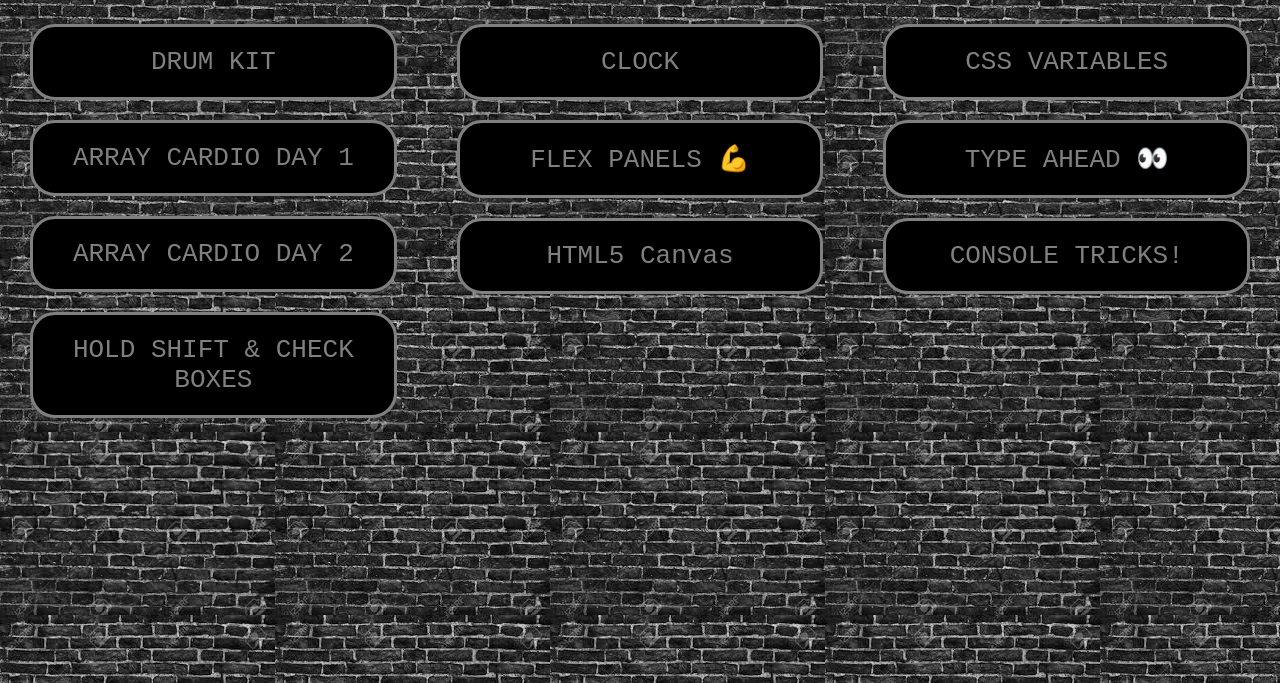
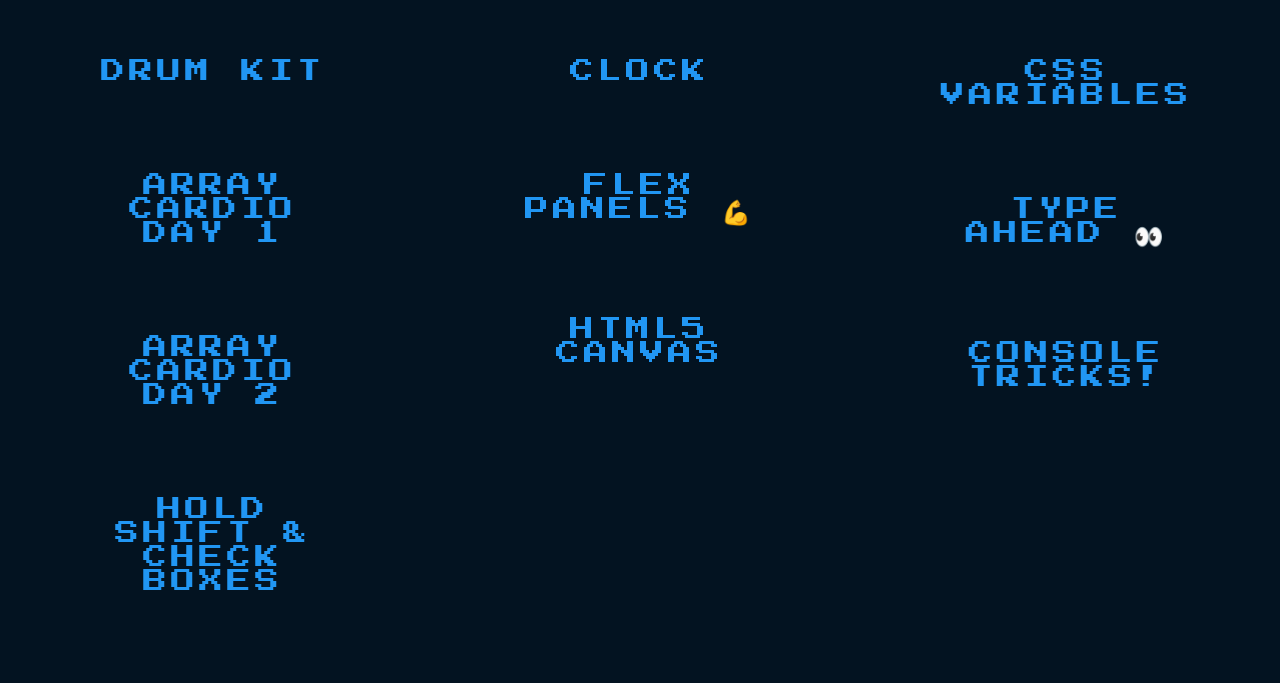
Before and after one commit to dj-mnlpt/JS-30, a plain HTML site: page index.html in a window 1280 px wide. Shown: the part 117-800 px from the top of the page. Drawn offline with Linux system fonts and the light colour scheme; a web font is replaced by a local one.

Commit message:
feb21 commit

```diff
--- a/index.html
+++ b/index.html
@@ -6,6 +6,7 @@
     <title>JavaScript 30</title>
     <link rel="stylesheet" href="style.css" type="text/css">
     <link href="https://fonts.googleapis.com/css?family=Lacquer&display=swap" rel="stylesheet">
+    <link href="https://fonts.googleapis.com/css?family=Press+Start+2P&display=swap" rel="stylesheet">
 </head>
 <body>
     <div class="main-header">
@@ -18,20 +19,70 @@
     <main>
         <div class="main-container">
             <div class="left container">
-                <div class="first Left"><p class="row 1 col 1"><a href="JS Drum Kit/index.html">DRUM KIT</a></p></div>
-                <div class="second Left"><p class="row 2 col 1"><a href="JS Array Cardio Day 1/index.html">ARRAY CARDIO DAY 1</a></p></div>
-                <div class="third Left"><p class="row 3 col 1"><a href="JS Array Cardio Day 2/index.html">ARRAY CARDIO DAY 2</a></p></div>
-                <div class="fourth Left"><p class="row 4 col 1"><a href="JS HoldShift/index.html">HOLD SHIFT & CHECK BOXES</a></p></div>
+                <div class="first Left"><p class="row 1 col 1"><a href="JS Drum Kit/index.html">
+                    <span></span>
+                    <span></span>
+                    <span></span>
+                    <span></span>
+                    DRUM KIT</a></p></div>
+                <div class="second Left"><p class="row 2 col 1"><a href="JS Array Cardio Day 1/index.html">
+                    <span></span>
+                    <span></span>
+                    <span></span>
+                    <span></span>
+                    ARRAY CARDIO DAY 1</a></p></div>
+                <div class="third Left"><p class="row 3 col 1"><a href="JS Array Cardio Day 2/index.html">
+                    <span></span>
+                    <span></span>
+                    <span></span>
+                    <span></span>
+                    ARRAY CARDIO DAY 2</a></p></div>
+                <div class="fourth Left"><p class="row 4 col 1"><a href="JS HoldShift/index.html">
+                    <span></span>
+                    <span></span>
+                    <span></span>
+                    <span></span>
+                    HOLD SHIFT & CHECK BOXES</a></p></div>
             </div>
             <div class="center container">
-                <div class="first center"><p class="row 1 col 2"><a href="JS Clock/index.html">CLOCK</a></p></div>
-                <div class="second center"><p class="row 2 col 2"><a href="JS Flex Panels/index.html">FLEX PANELS 💪</a></p></div>
-                <div class="third center"><p class="row 3 col 2"><a href="JS HTML5 Canvas/index.html">HTML5 Canvas</a></p></div>
+                <div class="first center"><p class="row 1 col 2"><a href="JS Clock/index.html">
+                    <span></span>
+                    <span></span>
+                    <span></span>
+                    <span></span>
+                    CLOCK</a></p></div>
+                <div class="second center"><p class="row 2 col 2"><a href="JS Flex Panels/index.html">
+                    <span></span>
+                    <span></span>
+                    <span></span>
+                    <span></span>
+                    FLEX PANELS 💪</a></p></div>
+                <div class="third center"><p class="row 3 col 2"><a href="JS HTML5 Canvas/index.html">
+                    <span></span>
+                    <span></span>
+                    <span></span>
+                    <span></span>
+                    HTML5 Canvas</a></p></div>
             </div>
             <div class="right container">
-                <div class="first right"><p class="row 1 col 3"><a href="JS CSS Variables/index.html">CSS VARIABLES</a></p></div>
-                <div class="second right"><p class="row 2 col 3"><a href="JS Type Ahead/index.html">TYPE AHEAD 👀</a></p></div>
-                <div class="third right"><p class="row 3 col 3"><a href="JS Console Tricks/index.html">CONSOLE TRICKS!</a></p></div>
+                <div class="first right"><p class="row 1 col 3"><a href="JS CSS Variables/index.html">
+                    <span></span>
+                    <span></span>
+                    <span></span>
+                    <span></span>
+                    CSS VARIABLES</a></p></div>
+                <div class="second right"><p class="row 2 col 3"><a href="JS Type Ahead/index.html">
+                    <span></span>
+                    <span></span>
+                    <span></span>
+                    <span></span>
+                    TYPE AHEAD 👀</a></p></div>
+                <div class="third right"><p class="row 3 col 3"><a href="JS Console Tricks/index.html">
+                    <span></span>
+                    <span></span>
+                    <span></span>
+                    <span></span>
+                    CONSOLE TRICKS!</a></p></div>
             </div>
         </div>
     </main>
--- a/style.css
+++ b/style.css
@@ -3,18 +3,22 @@
 }
 
 html {
-     background-image: url(img/js30.jpg);
+     /* background-image: url(img/js30.jpg); */
+      background: #031321;
 }
 
 body {
     margin: 0;
     padding: 0;
+
 }
 
 .main-container {
     display: flex;
     justify-content: space-between;
     margin-top: 20px;
+    font-family: 'Press Start 2P' ;
+
 }
 
 .container {
@@ -25,33 +29,110 @@ body {
 .row {
     text-align: center;
     text-decoration: none;
-    border: 3px solid gray;
-    border-radius: 25px;
+    /* border: 3px solid gray;
+    border-radius: 25px; */
     margin: 0 30px;
     padding: 20px;
-    background: black;
+    /* background: black; */
     transition: 1s ease-out, transform 1s;
-
 
 }
 
 .row:hover {
-    opacity: 0.5;
-    transform: scale(1,1.5);
+    /* opacity: 0.5;
+    transform: scale(1,1.5); */
+}
+
+a {
+    /* text-decoration: none;
+    font-family: monospace;
+    font-size: xx-large;
+    color: gray; */
+    position: relative;
+    display: inline-block;
+    padding: 15px 30px;
+    color: #2196f3;
+    text-transform: uppercase;
+    letter-spacing: 4px;
+    text-decoration: none;
+    font-size: 24px;
+    overflow: hidden;
+    transition: 0.2s;
 
 }
 
-a {
-    text-decoration: none;
-    font-family: monospace;
-    font-size: xx-large;
-    color: gray;
+/* a:hover {
+    color: gold;
+} */
 
+a:hover {
+    color: #255784;
+    background: #2196f3;
+    box-shadow: 0 0 10px #2196f3, 0 0 40px #2196f3, 0 0 80px #2196f3;
+    transition-delay: 1s;
 }
 
-a:hover {
-    color: gold;
+
+a span {
+    position: absolute;
+    display: block;
 }
+
+a span:nth-child(1) {
+    top: 0;
+    left: -100%;
+    width: 100%;
+    height: 2px;
+    background: linear-gradient(90deg, transparent, #2196f3);
+}
+
+a:hover span:nth-child(1) {
+    left: 100%;
+    transition: 1s;
+}
+
+a span:nth-child(3) {
+    bottom: 0;
+    right: -100%;
+    width: 100%;
+    height: 2px;
+    background: linear-gradient(270deg, transparent, #2196f3);
+}
+
+a:hover span:nth-child(3) {
+    right: 100%;
+    transition: 1s;
+    transition-delay: 0.5s;
+}
+
+a span:nth-child(2) {
+    top: -100%;
+    right: 0;
+    width: 2px;
+    height: 100%;
+    background: linear-gradient(180deg, transparent, #2196f3);
+}
+
+a:hover span:nth-child(2) {
+    top: 100%;
+    transition: 1s;
+    transition-delay: 0.25s;
+}
+
+a span:nth-child(4) {
+    bottom: -100%;
+    left: 0;
+    width: 2px;
+    height: 100%;
+    background: linear-gradient(360deg, transparent, #2196f3);
+}
+
+a:hover span:nth-child(4) {
+    bottom: 100%;
+    transition: 1s;
+    transition-delay: 0.75s;
+}
+
 
 h1 {
     font-family: 'Lacquer', monospace;
@@ -74,7 +155,8 @@ h1:hover {
 
 
 .main-header   {
-    background-image: url(img/js30.jpg);
+    /* background-image: url(img/js30.jpg); */
+    background: #031321;
     height: 75px;
     transition: 1s ease-in-out, transform 1s;
 }
```
